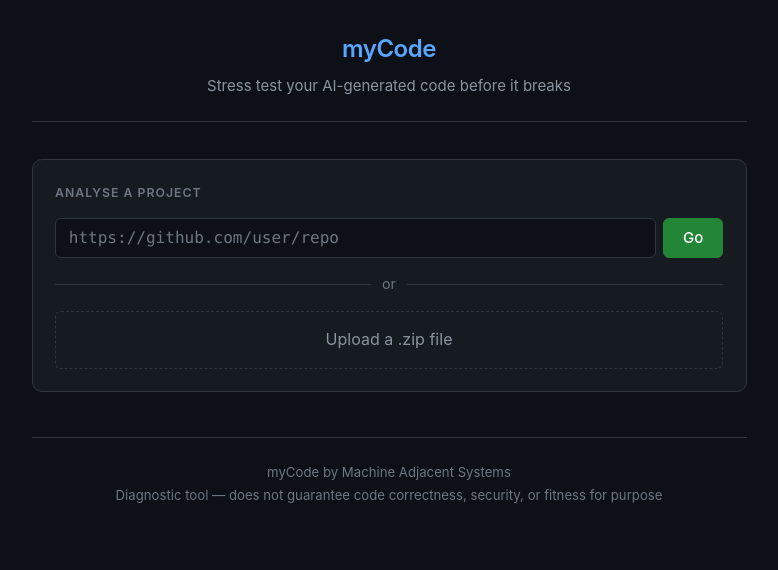
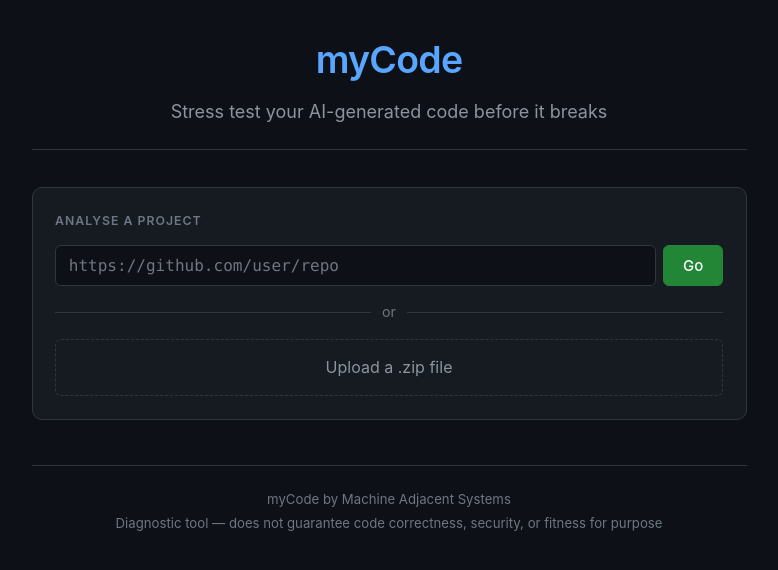
Before and after one commit to Manav-Guha/mycode, a plain HTML site: page web/index.html in a window 1280 px wide. Shown: the whole page, without its empty margins (251-1029 px from the left). Drawn offline with Linux system fonts and the light colour scheme.

Commit message:
fix: consistent font sizing across all UI sections
Increase header title to 2.5rem and subtitle to 1.2rem so the myCode
branding commands the page on first impression.

Co-Authored-By: Claude Opus 4.6 <noreply@anthropic.com>

```diff
--- a/web/style.css
+++ b/web/style.css
@@ -59,7 +59,7 @@ header {
 }
 
 header h1 {
-    font-size: 1.6rem;
+    font-size: 2.5rem;
     font-weight: 600;
     color: var(--text-primary);
     letter-spacing: -0.02em;
@@ -71,8 +71,8 @@ header h1 span {
 
 header p {
     color: var(--text-secondary);
-    font-size: 1.0rem;
-    margin-top: 0.4rem;
+    font-size: 1.2rem;
+    margin-top: 0.5rem;
 }
 
 footer {
```
